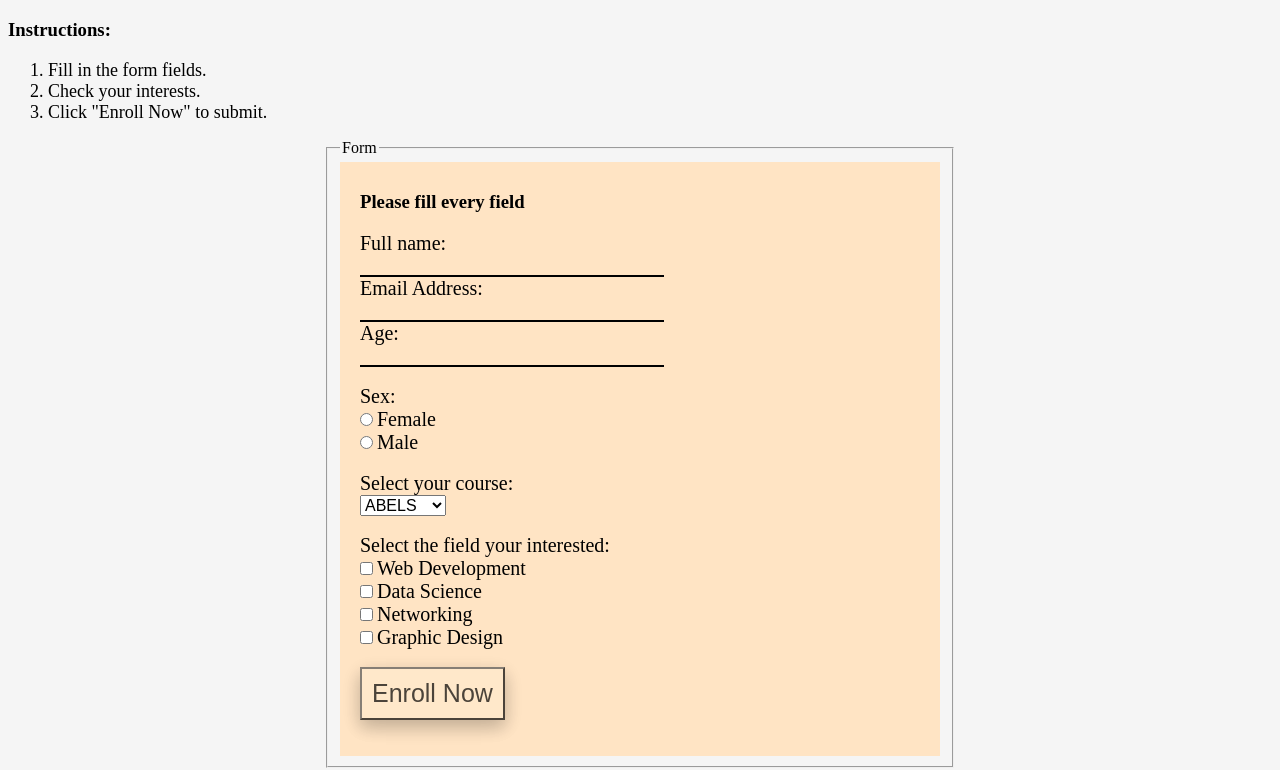
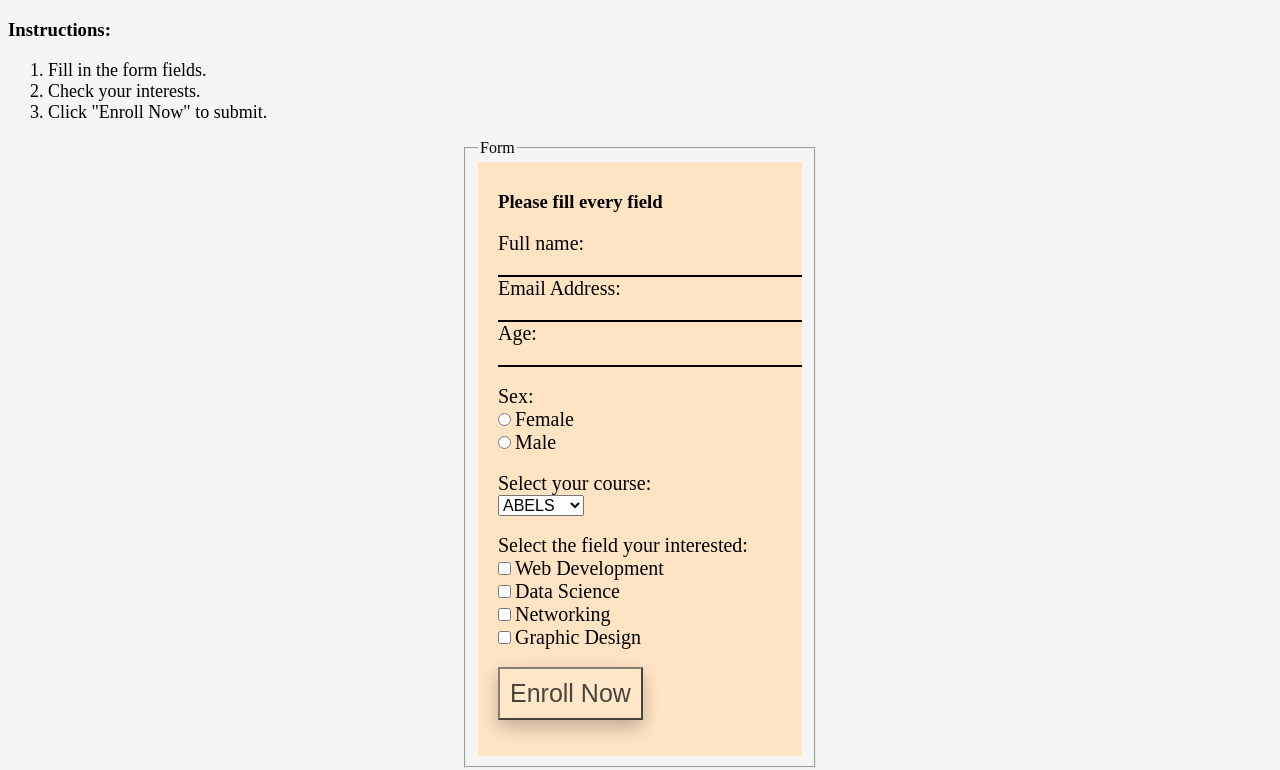
Before and after one commit to Nicole-185/Student_enrollment_form, a plain HTML site: page index.html in a window 1280 px wide. Shown: the part 61-831 px from the top of the page. Drawn offline with Linux system fonts and the light colour scheme.

Commit message:
Update index.html

```diff
--- a/index.html
+++ b/index.html
@@ -77,7 +77,7 @@
         <li>Check your interests.</li>
         <li>Click "Enroll Now" to submit.</li>
     </ol>
-    <fieldset style = "width:600px; height:max-content; margin: auto; ">
+    <fieldset style = "width:max-content; height:max-content; margin: auto; ">
         <legend>Form</legend>
         <form style="background-color: bisque; padding-left: 20px; padding-top: 10px;margin: auto; ">
             <h3>Please fill every field</h3>
```
